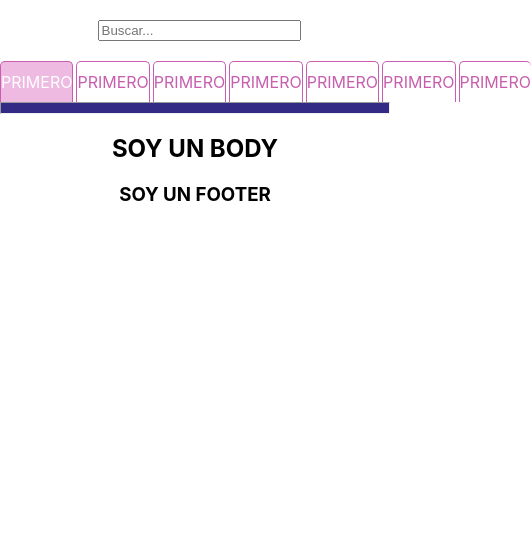
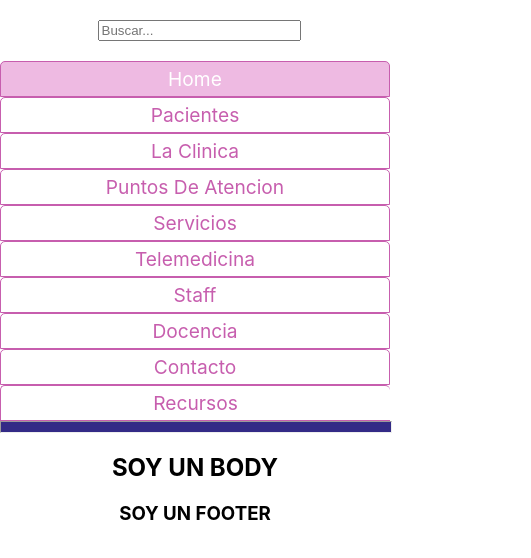
Before and after one commit to lightan1210/webpage-clinica_pasteur, a React (Create React App) app: page / in a window 390 px wide. Shown: the top 558 px of the page, 531 px wide, since content can reach past the window. Built offline with nearby package versions, Linux system fonts and the light colour scheme.

Commit message:
Responsive NavBar (just 768px)

```diff
--- a/src/App.css
+++ b/src/App.css
@@ -4,7 +4,6 @@
 
 .App-header {
   background-color: #282c34;
-  min-height: 100vh;
   display: flex;
   flex-direction: column;
   align-items: center;
@@ -20,22 +19,29 @@
 .NavBar > ul {
   background-color: white;
   display: flex;
-  gap: 3px;
+  flex-wrap: wrap;
+  justify-content: space-between;
   list-style-type: none;
   margin: 0 auto;
   padding: 0;
+  width: 100%;
 }
 
 .NavBar li {
+  align-items: center;
   border-top-left-radius: 5px;
   border-top-right-radius: 5px;
   border-left: 1px solid #c75eae;
   border-right: 1px solid #c75eae;
   border-top: 1px solid #c75eae;
-  display: block;
-  text-transform: uppercase;
-  padding: 10px 0;
-  width: 100%;
+  border-bottom: 1px solid #c75eae;
+  color: #c75eae;
+  display: flex;
+  justify-content: center;
+  flex-grow: 1;
+  font-size: .8em;
+  padding: 5px;
+  text-transform: capitalize;
 }
 
 .NavBar li:first-child {
@@ -53,11 +59,6 @@
 }
 .NavBar li:last-child {
   border-right: none;
-}
-
-.NavBar li{
-  color: #c75eae;
-  text-align: center;
 }
 
 .NavBar li:first-child>a {
@@ -79,4 +80,12 @@ hr {
   background-color: #332a86;
   height: 10px;
   margin: 0;
+  width: 100vw;
 }
+
+@media (max-width: 767px) {
+  .NavBar ul {
+    flex-direction: column;
+    font-size: 1.5em;
+  }
+}
--- a/src/components/Header.js
+++ b/src/components/Header.js
@@ -6,13 +6,16 @@ export default function Header() {
             </form>
             <nav className="NavBar">
                 <ul>
-                    <li> <a>primero</a> </li>
-                    <li> <a>primero</a> </li>
-                    <li> <a>primero</a> </li>
-                    <li> <a>primero</a> </li>
-                    <li> <a>primero</a> </li>
-                    <li> <a>primero</a> </li>
-                    <li> <a>primero</a> </li>
+                    <li> <a>home</a> </li>
+                    <li> <a>pacientes</a> </li>
+                    <li> <a>la clinica</a> </li>
+                    <li> <a>puntos de atencion</a> </li>
+                    <li> <a>servicios</a> </li>
+                    <li> <a>telemedicina</a> </li>
+                    <li> <a>staff</a> </li>
+                    <li> <a>docencia</a> </li>
+                    <li> <a>contacto</a> </li>
+                    <li> <a>recursos</a> </li>
                 </ul>
             </nav>
             <hr/>
```
